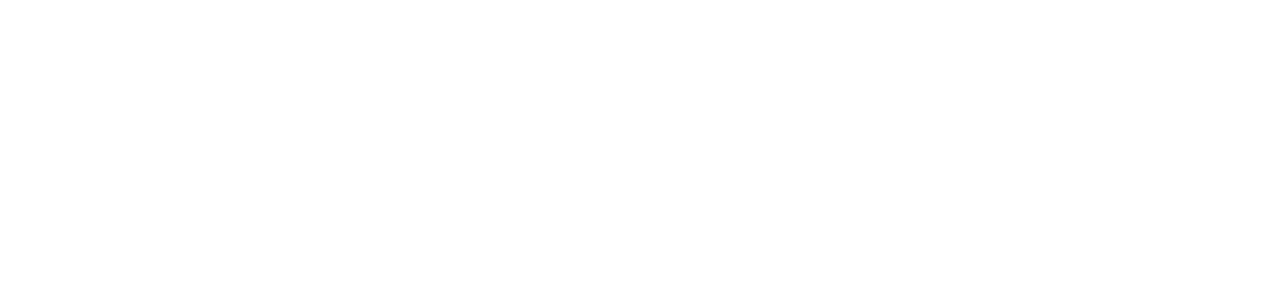
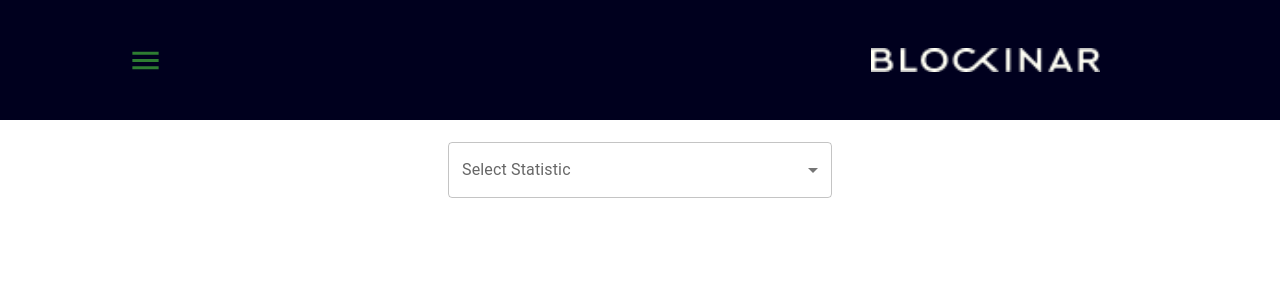
Before and after one commit to BrunoMalagoli/blockinar-challenge, a React (Vite) app: page /statistics in a window 1280 px wide. Before the commit this address had no page. Shown: the top 300 px of the page. Built offline with nearby package versions, Linux system fonts and the light colour scheme.

Commit message:
StatisticsPage creation and StatisticsContext implementation

```diff
--- a/src/App.tsx
+++ b/src/App.tsx
@@ -5,8 +5,10 @@
 import { Route, Routes, useLocation } from "react-router-dom";
 import FilterContextProvider from "./contexts/FilterContext/FilterContextProvider";
 import TableOptContextProvider from "./contexts/TableOptContext/TableOptContextProvider";
+import StatisticsContextProvider from "./contexts/StatisticsContext/StatisticsContextProvider";
 const MainPage = lazy(() => import("./pages/MainPage"));
 const BookingsPage = lazy(() => import("./pages/BookingsPage"));
+const StatisticsPage = lazy(() => import("./pages/StatisticsPage/index"));
 function App() {
   const location = useLocation();
   return (
@@ -14,6 +16,7 @@
       <DataContextProvider>
         <FilterContextProvider>
           <TableOptContextProvider>
+            <StatisticsContextProvider>
               <Suspense
                 fallback={
                   <Stack
@@ -29,8 +32,10 @@
                 <Routes location={location} key={location.pathname}>
                   <Route path="/" element={<MainPage />} />
                   <Route path="/bookings" element={<BookingsPage />} />
+                  <Route path="statistics" element={<StatisticsPage />} />
                 </Routes>
               </Suspense>
+            </StatisticsContextProvider>
           </TableOptContextProvider>
         </FilterContextProvider>
       </DataContextProvider>
--- a/src/components/NavBar/index.tsx
+++ b/src/components/NavBar/index.tsx
@@ -68,6 +68,14 @@
             >
               Bookings
             </NavLink>
+            <NavLink
+              className={({ isActive }) =>
+                isActive ? styles.activeClass : styles.inactiveClass
+              }
+              to={"/statistics"}
+            >
+              Statistics
+            </NavLink>
           </Stack>
         </SwipeableDrawer>
       </Stack>
--- /dev/null
+++ b/src/contexts/StatisticsContext/StatisticsContex.ts
@@ -0,0 +1,5 @@
+import { createContext } from "react";
+
+const StatisticsContext = createContext({} as any);
+
+export default StatisticsContext;
--- /dev/null
+++ b/src/contexts/StatisticsContext/StatisticsContextProvider.tsx
@@ -0,0 +1,17 @@
+import React from "react";
+import { ReactJSXElement } from "@emotion/react/types/jsx-namespace";
+import StatisticsContext from "./StatisticsContex";
+
+const StatisticsContextProvider = ({
+  children,
+}: {
+  children: ReactJSXElement;
+}) => {
+  return (
+    <StatisticsContext.Provider value={{}}>
+      {children}
+    </StatisticsContext.Provider>
+  );
+};
+
+export default StatisticsContextProvider;
--- /dev/null
+++ b/src/pages/StatisticsPage/components/SelectStatsSection/index.tsx
@@ -0,0 +1,27 @@
+import { FormControl, InputLabel, MenuItem, Select } from "@mui/material";
+import { Box, Stack } from "@mui/system";
+
+const SelectStatsSection = () => {
+  return (
+    <Stack
+      flexDirection={"row"}
+      justifyContent={"center"}
+      alignItems={"center"}
+      height={"10vh"}
+      marginY={"10px"}
+    >
+      <Box width={{ xs: "60%", sm: "30%" }}>
+        <FormControl fullWidth>
+          <InputLabel id="selectStat">Select Statistic</InputLabel>
+          <Select fullWidth id="selectStat" name="selectStat">
+            <MenuItem>Bookings</MenuItem>
+            <MenuItem>Rooms</MenuItem>
+            <MenuItem>Revenue</MenuItem>
+          </Select>
+        </FormControl>
+      </Box>
+    </Stack>
+  );
+};
+
+export default SelectStatsSection;
--- /dev/null
+++ b/src/pages/StatisticsPage/index.tsx
@@ -0,0 +1,13 @@
+import NavBar from "../../components/NavBar";
+import SelectStatsSection from "./components/SelectStatsSection";
+
+const StatisticsPage = () => {
+  return (
+    <>
+      <NavBar />
+      <SelectStatsSection />
+    </>
+  );
+};
+
+export default StatisticsPage;
```
Lines whose indentation alone changed are shown as unchanged.
